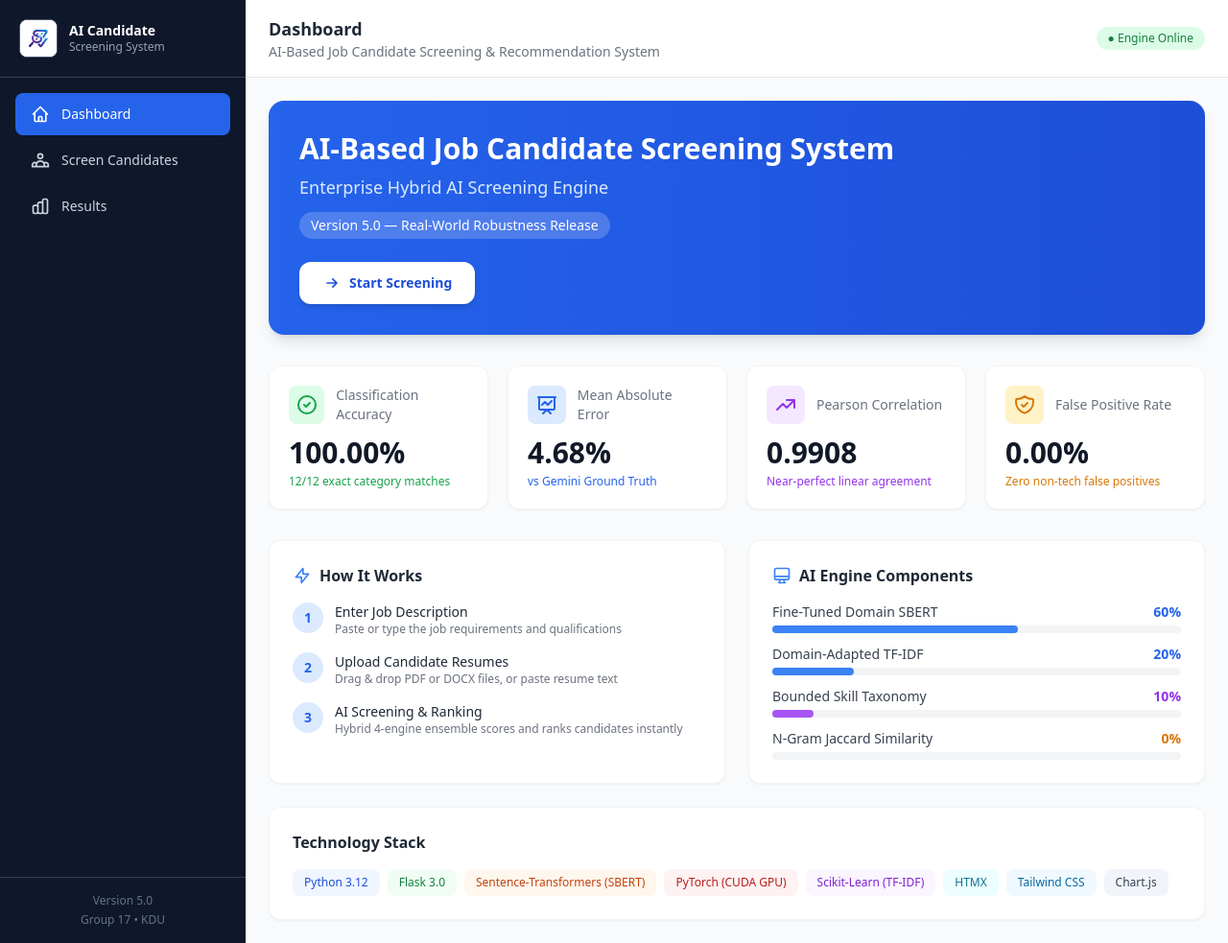
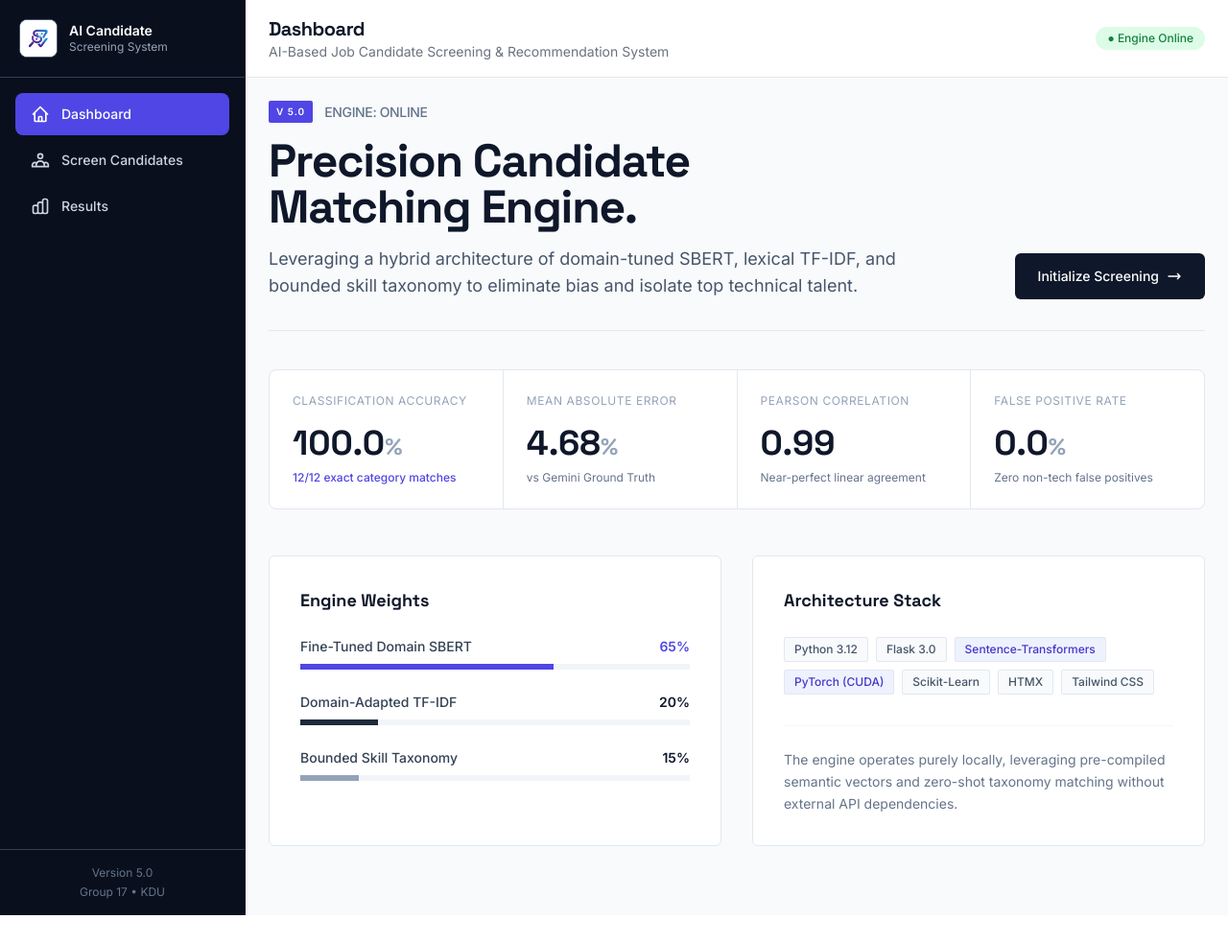
Before and after one commit to RK-Soori/Group-17-AI-Screener, a Flask app: page / in a window 1280 px wide. Shown: the whole page at 96% size. After the commit the page ends 954 px from the top, so only its background shows below. Run offline with Flask 3, Linux system fonts and the light colour scheme; some libraries are stand-ins or nearby versions.

Commit message:
style: Apply opinionated frontend-design redesign

```diff
--- a/releases/v4.1/templates/base.html
+++ b/releases/v4.1/templates/base.html
@@ -5,24 +5,34 @@
     <meta name="viewport" content="width=device-width, initial-scale=1.0">
     <title>{% block title %}AI Screening System{% endblock %}</title>
     <!-- Tailwind CSS CDN -->
+        <link href="https://fonts.googleapis.com/css2?family=Inter:wght@400;500;600&family=Space+Grotesk:wght@500;600;700&display=swap" rel="stylesheet">
     <script src="https://cdn.tailwindcss.com"></script>
     <script>
         tailwind.config = {
             theme: {
+                fontFamily: {
+                    sans: ['Inter', 'sans-serif'],
+                    display: ['Space Grotesk', 'sans-serif'],
+                },
                 extend: {
                     colors: {
                         navy: {
-                            800: '#1e293b',
-                            900: '#0f172a',
-                            950: '#020617',
+                            800: '#151b2b',
+                            900: '#0A0F1D',
+                            950: '#050810',
                         },
                         brand: {
-                            50: '#eff6ff',
-                            100: '#dbeafe',
-                            500: '#3b82f6',
-                            600: '#2563eb',
-                            700: '#1d4ed8',
+                            50: '#eef2ff',
+                            100: '#e0e7ff',
+                            500: '#6366f1',
+                            600: '#4f46e5',
+                            700: '#4338ca',
+                            800: '#3730a3',
                         }
+                    },
+                    boxShadow: {
+                        'sm': '0 1px 2px 0 rgba(0, 0, 0, 0.03)',
+                        'DEFAULT': '0 1px 3px 0 rgba(0, 0, 0, 0.05), 0 1px 2px 0 rgba(0, 0, 0, 0.03)',
                     }
                 }
             }
@@ -75,10 +85,10 @@
     </style>
     {% block extra_head %}{% endblock %}
 </head>
-<body class="bg-gray-50 text-gray-900 min-h-screen flex">
+<body class="bg-[#F8FAFC] text-slate-800 min-h-screen flex antialiased">
 
     <!-- Sidebar -->
-    <aside class="sidebar fixed md:static w-64 min-h-screen bg-navy-900 text-white flex flex-col z-40">
+    <aside class="sidebar fixed md:static w-64 min-h-screen bg-navy-900 border-r border-navy-800 text-white flex flex-col z-40">
         <!-- Logo -->
         <div class="p-5 border-b border-slate-700">
             <div class="flex items-center gap-3">
@@ -127,7 +137,7 @@
     </aside>
 
     <!-- Mobile sidebar toggle -->
-    <button id="sidebar-toggle" class="md:hidden fixed top-4 left-4 z-50 bg-navy-900 text-white p-2 rounded-lg shadow-lg">
+    <button id="sidebar-toggle" class="md:hidden fixed top-4 left-4 z-50 bg-navy-900 border-r border-navy-800 text-white p-2 rounded-lg shadow-lg">
         <svg class="w-6 h-6" fill="none" stroke="currentColor" viewBox="0 0 24 24">
             <path stroke-linecap="round" stroke-linejoin="round" stroke-width="2" d="M4 6h16M4 12h16M4 18h16"/>
         </svg>
@@ -138,7 +148,7 @@
         <!-- Top Bar -->
         <header class="bg-white border-b border-gray-200 px-6 py-4 flex items-center justify-between sticky top-0 z-30">
             <div>
-                <h2 class="text-lg font-semibold text-gray-800">{% block page_title %}Dashboard{% endblock %}</h2>
+                <h2 class="text-xl font-display font-bold text-slate-900 tracking-tight">{% block page_title %}Dashboard{% endblock %}</h2>
                 <p class="text-sm text-gray-500">{% block page_subtitle %}{% endblock %}</p>
             </div>
             <div class="flex items-center gap-3">
--- a/releases/v4.1/templates/dashboard.html
+++ b/releases/v4.1/templates/dashboard.html
@@ -5,180 +5,125 @@
 {% block page_subtitle %}AI-Based Job Candidate Screening & Recommendation System{% endblock %}
 
 {% block content %}
-<!-- Hero Section -->
-<div class="bg-gradient-to-r from-brand-600 to-blue-700 rounded-2xl p-8 text-white mb-8 shadow-lg">
-    <div class="max-w-2xl">
-        <h1 class="text-3xl font-bold mb-2">AI-Based Job Candidate Screening System</h1>
-        <p class="text-blue-100 text-lg mb-1">Enterprise Hybrid AI Screening Engine</p>
-        <span class="inline-block bg-white/20 backdrop-blur px-3 py-1 rounded-full text-sm font-medium mt-2">
-            Version 5.0 — Real-World Robustness Release
-        </span>
+<!-- Minimalist, technical hero section -->
+<div class="mb-10 flex flex-col md:flex-row md:items-end justify-between gap-6 border-b border-slate-200 pb-8">
+    <div class="max-w-3xl">
+        <div class="flex items-center gap-3 mb-4">
+            <span class="inline-flex items-center justify-center px-2 py-1 text-[10px] font-bold tracking-widest uppercase bg-brand-600 text-white rounded-sm">V 5.0</span>
+            <span class="text-sm font-medium text-slate-500 font-mono tracking-tight">ENGINE: ONLINE</span>
         </div>
-    <div class="mt-6">
-        <a href="/screen" class="inline-flex items-center gap-2 bg-white text-brand-700 px-6 py-3 rounded-xl font-semibold text-sm hover:bg-blue-50 transition-colors shadow-md">
-            <svg class="w-5 h-5" fill="none" stroke="currentColor" viewBox="0 0 24 24">
-                <path stroke-linecap="round" stroke-linejoin="round" stroke-width="2" d="M13 7l5 5m0 0l-5 5m5-5H6"/>
+        <h1 class="text-4xl md:text-5xl font-display font-bold text-slate-900 tracking-tight leading-tight">
+            Precision Candidate <br class="hidden md:block"/> Matching Engine.
+        </h1>
+        <p class="text-slate-600 text-lg mt-4 max-w-2xl font-light">
+            Leveraging a hybrid architecture of domain-tuned SBERT, lexical TF-IDF, and bounded skill taxonomy to eliminate bias and isolate top technical talent.
+        </p>
+    </div>
+    <div class="shrink-0">
+        <a href="/screen" class="group inline-flex items-center gap-2 bg-slate-900 text-white px-6 py-3.5 rounded-md font-medium text-sm hover:bg-brand-600 transition-colors focus:ring-2 focus:ring-offset-2 focus:ring-brand-500">
+            Initialize Screening
+            <svg class="w-4 h-4 transform group-hover:translate-x-1 transition-transform" fill="none" stroke="currentColor" viewBox="0 0 24 24">
+                <path stroke-linecap="round" stroke-linejoin="round" stroke-width="2" d="M17 8l4 4m0 0l-4 4m4-4H3"/>
             </svg>
-            Start Screening
         </a>
     </div>
 </div>
 
-<!-- Stats Cards -->
-<div class="grid grid-cols-1 md:grid-cols-2 lg:grid-cols-4 gap-5 mb-8">
+<!-- Key Performance Indicators (KPIs) - No shadow, sharp borders -->
+<div class="grid grid-cols-1 md:grid-cols-2 lg:grid-cols-4 gap-px bg-slate-200 border border-slate-200 rounded-lg overflow-hidden mb-12">
     <!-- Accuracy -->
-    <div class="bg-white rounded-xl p-5 shadow-sm border border-gray-100 hover:shadow-md transition-shadow">
-        <div class="flex items-center gap-3 mb-3">
-            <div class="w-10 h-10 bg-green-100 rounded-lg flex items-center justify-center">
-                <svg class="w-6 h-6 text-green-600" fill="none" stroke="currentColor" viewBox="0 0 24 24">
-                    <path stroke-linecap="round" stroke-linejoin="round" stroke-width="2" d="M9 12l2 2 4-4m6 2a9 9 0 11-18 0 9 9 0 0118 0z"/>
-                </svg>
+    <div class="bg-white p-6">
+        <span class="text-xs font-mono text-slate-400 uppercase tracking-wider block mb-4">Classification Accuracy</span>
+        <div class="flex items-baseline gap-2">
+            <p class="text-4xl font-display font-bold text-slate-900">100.0<span class="text-2xl text-slate-400">%</span></p>
         </div>
-            <span class="text-sm text-gray-500 font-medium">Classification Accuracy</span>
-        </div>
-        <p class="text-3xl font-bold text-gray-900">100.00%</p>
-        <p class="text-xs text-green-600 mt-1 font-medium">12/12 exact category matches</p>
+        <p class="text-xs text-brand-600 font-medium mt-2">12/12 exact category matches</p>
     </div>
 
     <!-- MAE -->
-    <div class="bg-white rounded-xl p-5 shadow-sm border border-gray-100 hover:shadow-md transition-shadow">
-        <div class="flex items-center gap-3 mb-3">
-            <div class="w-10 h-10 bg-blue-100 rounded-lg flex items-center justify-center">
-                <svg class="w-6 h-6 text-blue-600" fill="none" stroke="currentColor" viewBox="0 0 24 24">
-                    <path stroke-linecap="round" stroke-linejoin="round" stroke-width="2" d="M7 12l3-3 3 3 4-4M8 21l4-4 4 4M3 4h18M4 4h16v12a1 1 0 01-1 1H5a1 1 0 01-1-1V4z"/>
-                </svg>
+    <div class="bg-white p-6">
+        <span class="text-xs font-mono text-slate-400 uppercase tracking-wider block mb-4">Mean Absolute Error</span>
+        <div class="flex items-baseline gap-2">
+            <p class="text-4xl font-display font-bold text-slate-900">4.68<span class="text-2xl text-slate-400">%</span></p>
         </div>
-            <span class="text-sm text-gray-500 font-medium">Mean Absolute Error</span>
-        </div>
-        <p class="text-3xl font-bold text-gray-900">4.68%</p>
-        <p class="text-xs text-blue-600 mt-1 font-medium">vs Gemini Ground Truth</p>
+        <p class="text-xs text-slate-500 mt-2">vs Gemini Ground Truth</p>
     </div>
 
     <!-- Pearson -->
-    <div class="bg-white rounded-xl p-5 shadow-sm border border-gray-100 hover:shadow-md transition-shadow">
-        <div class="flex items-center gap-3 mb-3">
-            <div class="w-10 h-10 bg-purple-100 rounded-lg flex items-center justify-center">
-                <svg class="w-6 h-6 text-purple-600" fill="none" stroke="currentColor" viewBox="0 0 24 24">
-                    <path stroke-linecap="round" stroke-linejoin="round" stroke-width="2" d="M13 7h8m0 0v8m0-8l-8 8-4-4-6 6"/>
-                </svg>
+    <div class="bg-white p-6">
+        <span class="text-xs font-mono text-slate-400 uppercase tracking-wider block mb-4">Pearson Correlation</span>
+        <div class="flex items-baseline gap-2">
+            <p class="text-4xl font-display font-bold text-slate-900">0.99</p>
         </div>
-            <span class="text-sm text-gray-500 font-medium">Pearson Correlation</span>
-        </div>
-        <p class="text-3xl font-bold text-gray-900">0.9908</p>
-        <p class="text-xs text-purple-600 mt-1 font-medium">Near-perfect linear agreement</p>
+        <p class="text-xs text-slate-500 mt-2">Near-perfect linear agreement</p>
     </div>
 
     <!-- FPR -->
-    <div class="bg-white rounded-xl p-5 shadow-sm border border-gray-100 hover:shadow-md transition-shadow">
-        <div class="flex items-center gap-3 mb-3">
-            <div class="w-10 h-10 bg-amber-100 rounded-lg flex items-center justify-center">
-                <svg class="w-6 h-6 text-amber-600" fill="none" stroke="currentColor" viewBox="0 0 24 24">
-                    <path stroke-linecap="round" stroke-linejoin="round" stroke-width="2" d="M9 12l2 2 4-4m5.618-4.016A11.955 11.955 0 0112 2.944a11.955 11.955 0 01-8.618 3.04A12.02 12.02 0 003 9c0 5.591 3.824 10.29 9 11.622 5.176-1.332 9-6.03 9-11.622 0-1.042-.133-2.052-.382-3.016z"/>
-                </svg>
+    <div class="bg-white p-6">
+        <span class="text-xs font-mono text-slate-400 uppercase tracking-wider block mb-4">False Positive Rate</span>
+        <div class="flex items-baseline gap-2">
+            <p class="text-4xl font-display font-bold text-slate-900">0.0<span class="text-2xl text-slate-400">%</span></p>
         </div>
-            <span class="text-sm text-gray-500 font-medium">False Positive Rate</span>
-        </div>
-        <p class="text-3xl font-bold text-gray-900">0.00%</p>
-        <p class="text-xs text-amber-600 mt-1 font-medium">Zero non-tech false positives</p>
+        <p class="text-xs text-slate-500 mt-2">Zero non-tech false positives</p>
     </div>
 </div>
 
-<!-- System Overview -->
-<div class="grid grid-cols-1 lg:grid-cols-2 gap-6">
-    <!-- How It Works -->
-    <div class="bg-white rounded-xl p-6 shadow-sm border border-gray-100">
-        <h3 class="font-semibold text-gray-800 mb-4 flex items-center gap-2">
-            <svg class="w-5 h-5 text-brand-500" fill="none" stroke="currentColor" viewBox="0 0 24 24">
-                <path stroke-linecap="round" stroke-linejoin="round" stroke-width="2" d="M13 10V3L4 14h7v7l9-11h-7z"/>
-            </svg>
-            How It Works
-        </h3>
-        <div class="space-y-4">
-            <div class="flex gap-3">
-                <div class="w-8 h-8 bg-brand-100 rounded-full flex items-center justify-center text-brand-600 font-bold text-sm flex-shrink-0">1</div>
+<!-- Architecture Details -->
+<div class="grid grid-cols-1 lg:grid-cols-2 gap-8 mb-12">
+    <!-- Component Breakdown -->
+    <div class="border border-slate-200 bg-white rounded-md p-6 lg:p-8">
+        <h3 class="text-lg font-display font-bold text-slate-900 mb-6">Engine Weights</h3>
+
+        <div class="space-y-6">
             <div>
-                    <p class="font-medium text-sm text-gray-800">Enter Job Description</p>
-                    <p class="text-xs text-gray-500">Paste or type the job requirements and qualifications</p>
+                <div class="flex justify-between text-sm mb-2">
+                    <span class="font-medium text-slate-700">Fine-Tuned Domain SBERT</span>
+                    <span class="font-mono text-brand-600 font-bold">65%</span>
                 </div>
-            </div>
-            <div class="flex gap-3">
-                <div class="w-8 h-8 bg-brand-100 rounded-full flex items-center justify-center text-brand-600 font-bold text-sm flex-shrink-0">2</div>
-                <div>
-                    <p class="font-medium text-sm text-gray-800">Upload Candidate Resumes</p>
-                    <p class="text-xs text-gray-500">Drag &amp; drop PDF or DOCX files, or paste resume text</p>
-                </div>
-            </div>
-            <div class="flex gap-3">
-                <div class="w-8 h-8 bg-brand-100 rounded-full flex items-center justify-center text-brand-600 font-bold text-sm flex-shrink-0">3</div>
-                <div>
-                    <p class="font-medium text-sm text-gray-800">AI Screening &amp; Ranking</p>
-                    <p class="text-xs text-gray-500">Hybrid 4-engine ensemble scores and ranks candidates instantly</p>
-                </div>
-            </div>
-        </div>
-    </div>
-
-    <!-- AI Engine Components -->
-    <div class="bg-white rounded-xl p-6 shadow-sm border border-gray-100">
-        <h3 class="font-semibold text-gray-800 mb-4 flex items-center gap-2">
-            <svg class="w-5 h-5 text-brand-500" fill="none" stroke="currentColor" viewBox="0 0 24 24">
-                <path stroke-linecap="round" stroke-linejoin="round" stroke-width="2" d="M9.75 17L9 20l-1 1h8l-1-1-.75-3M3 13h18M5 17h14a2 2 0 002-2V5a2 2 0 00-2-2H5a2 2 0 00-2 2v10a2 2 0 002 2z"/>
-            </svg>
-            AI Engine Components
-        </h3>
-        <div class="space-y-3">
-            <div>
-                <div class="flex justify-between text-sm mb-1">
-                    <span class="font-medium text-gray-700">Fine-Tuned Domain SBERT</span>
-                    <span class="text-brand-600 font-semibold">60%</span>
-                </div>
-                <div class="w-full bg-gray-100 rounded-full h-2">
-                    <div class="bg-brand-500 h-2 rounded-full" style="width: 60%"></div>
+                <div class="w-full bg-slate-100 h-1.5 rounded-none">
+                    <div class="bg-brand-600 h-1.5 rounded-none" style="width: 65%"></div>
                 </div>
             </div>
             <div>
-                <div class="flex justify-between text-sm mb-1">
-                    <span class="font-medium text-gray-700">Domain-Adapted TF-IDF</span>
-                    <span class="text-blue-600 font-semibold">20%</span>
+                <div class="flex justify-between text-sm mb-2">
+                    <span class="font-medium text-slate-700">Domain-Adapted TF-IDF</span>
+                    <span class="font-mono text-slate-900 font-bold">20%</span>
                 </div>
-                <div class="w-full bg-gray-100 rounded-full h-2">
-                    <div class="bg-blue-500 h-2 rounded-full" style="width: 20%"></div>
+                <div class="w-full bg-slate-100 h-1.5 rounded-none">
+                    <div class="bg-slate-800 h-1.5 rounded-none" style="width: 20%"></div>
                 </div>
             </div>
             <div>
-                <div class="flex justify-between text-sm mb-1">
-                    <span class="font-medium text-gray-700">Bounded Skill Taxonomy</span>
-                    <span class="text-purple-600 font-semibold">10%</span>
+                <div class="flex justify-between text-sm mb-2">
+                    <span class="font-medium text-slate-700">Bounded Skill Taxonomy</span>
+                    <span class="font-mono text-slate-900 font-bold">15%</span>
                 </div>
-                <div class="w-full bg-gray-100 rounded-full h-2">
-                    <div class="bg-purple-500 h-2 rounded-full" style="width: 10%"></div>
-                </div>
-            </div>
-            <div>
-                <div class="flex justify-between text-sm mb-1">
-                    <span class="font-medium text-gray-700">N-Gram Jaccard Similarity</span>
-                    <span class="text-amber-600 font-semibold">0%</span>
-                </div>
-                <div class="w-full bg-gray-100 rounded-full h-2">
-                    <div class="bg-amber-500 h-2 rounded-full" style="width: 0%"></div>
-                </div>
+                <div class="w-full bg-slate-100 h-1.5 rounded-none">
+                    <div class="bg-slate-400 h-1.5 rounded-none" style="width: 15%"></div>
                 </div>
             </div>
         </div>
     </div>
 
     <!-- Tech Stack -->
-<div class="mt-6 bg-white rounded-xl p-6 shadow-sm border border-gray-100">
-    <h3 class="font-semibold text-gray-800 mb-4">Technology Stack</h3>
+    <div class="border border-slate-200 bg-white rounded-md p-6 lg:p-8 flex flex-col justify-between">
+        <div>
+            <h3 class="text-lg font-display font-bold text-slate-900 mb-6">Architecture Stack</h3>
             <div class="flex flex-wrap gap-2">
-        <span class="px-3 py-1.5 bg-blue-50 text-blue-700 rounded-lg text-xs font-medium">Python 3.12</span>
-        <span class="px-3 py-1.5 bg-green-50 text-green-700 rounded-lg text-xs font-medium">Flask 3.0</span>
-        <span class="px-3 py-1.5 bg-orange-50 text-orange-700 rounded-lg text-xs font-medium">Sentence-Transformers (SBERT)</span>
-        <span class="px-3 py-1.5 bg-red-50 text-red-700 rounded-lg text-xs font-medium">PyTorch (CUDA GPU)</span>
-        <span class="px-3 py-1.5 bg-purple-50 text-purple-700 rounded-lg text-xs font-medium">Scikit-Learn (TF-IDF)</span>
-        <span class="px-3 py-1.5 bg-cyan-50 text-cyan-700 rounded-lg text-xs font-medium">HTMX</span>
-        <span class="px-3 py-1.5 bg-sky-50 text-sky-700 rounded-lg text-xs font-medium">Tailwind CSS</span>
-        <span class="px-3 py-1.5 bg-slate-100 text-slate-700 rounded-lg text-xs font-medium">Chart.js</span>
+                <span class="px-2.5 py-1 border border-slate-200 text-slate-600 bg-slate-50 text-xs font-mono font-medium rounded-sm">Python 3.12</span>
+                <span class="px-2.5 py-1 border border-slate-200 text-slate-600 bg-slate-50 text-xs font-mono font-medium rounded-sm">Flask 3.0</span>
+                <span class="px-2.5 py-1 border border-slate-200 text-brand-700 bg-brand-50 text-xs font-mono font-medium rounded-sm">Sentence-Transformers</span>
+                <span class="px-2.5 py-1 border border-slate-200 text-brand-700 bg-brand-50 text-xs font-mono font-medium rounded-sm">PyTorch (CUDA)</span>
+                <span class="px-2.5 py-1 border border-slate-200 text-slate-600 bg-slate-50 text-xs font-mono font-medium rounded-sm">Scikit-Learn</span>
+                <span class="px-2.5 py-1 border border-slate-200 text-slate-600 bg-slate-50 text-xs font-mono font-medium rounded-sm">HTMX</span>
+                <span class="px-2.5 py-1 border border-slate-200 text-slate-600 bg-slate-50 text-xs font-mono font-medium rounded-sm">Tailwind CSS</span>
+            </div>
+        </div>
+        <div class="mt-8 pt-6 border-t border-slate-100">
+            <p class="text-sm text-slate-500 font-light leading-relaxed">
+                The engine operates purely locally, leveraging pre-compiled semantic vectors and zero-shot taxonomy matching without external API dependencies.
+            </p>
+        </div>
     </div>
 </div>
 {% endblock %}
```
Also changed, not shown: releases/v4.1/templates/partials/results_table.html (+16 -16 lines), releases/v4.1/templates/screen.html (+9 -9 lines). Lines whose indentation alone changed are shown as unchanged.
